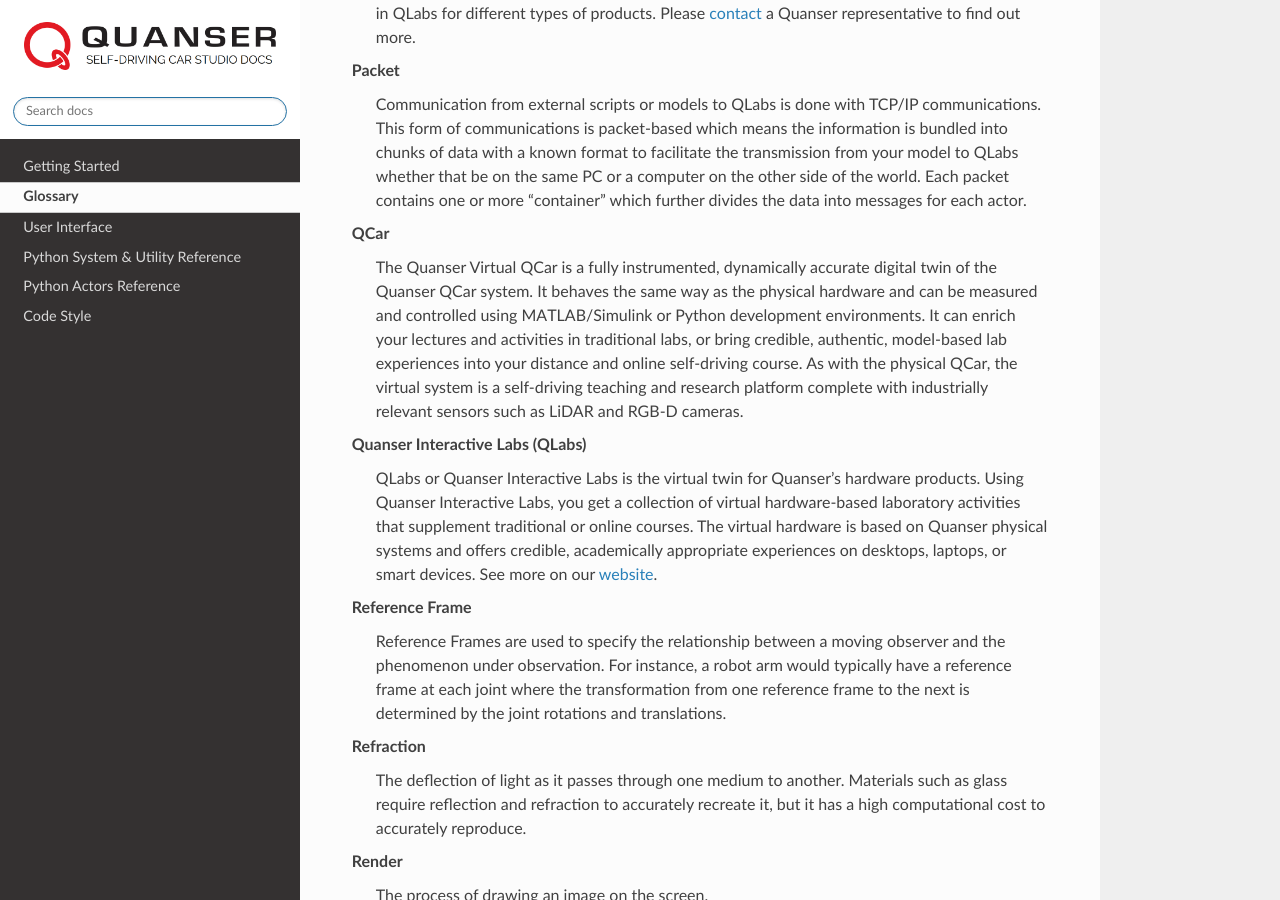
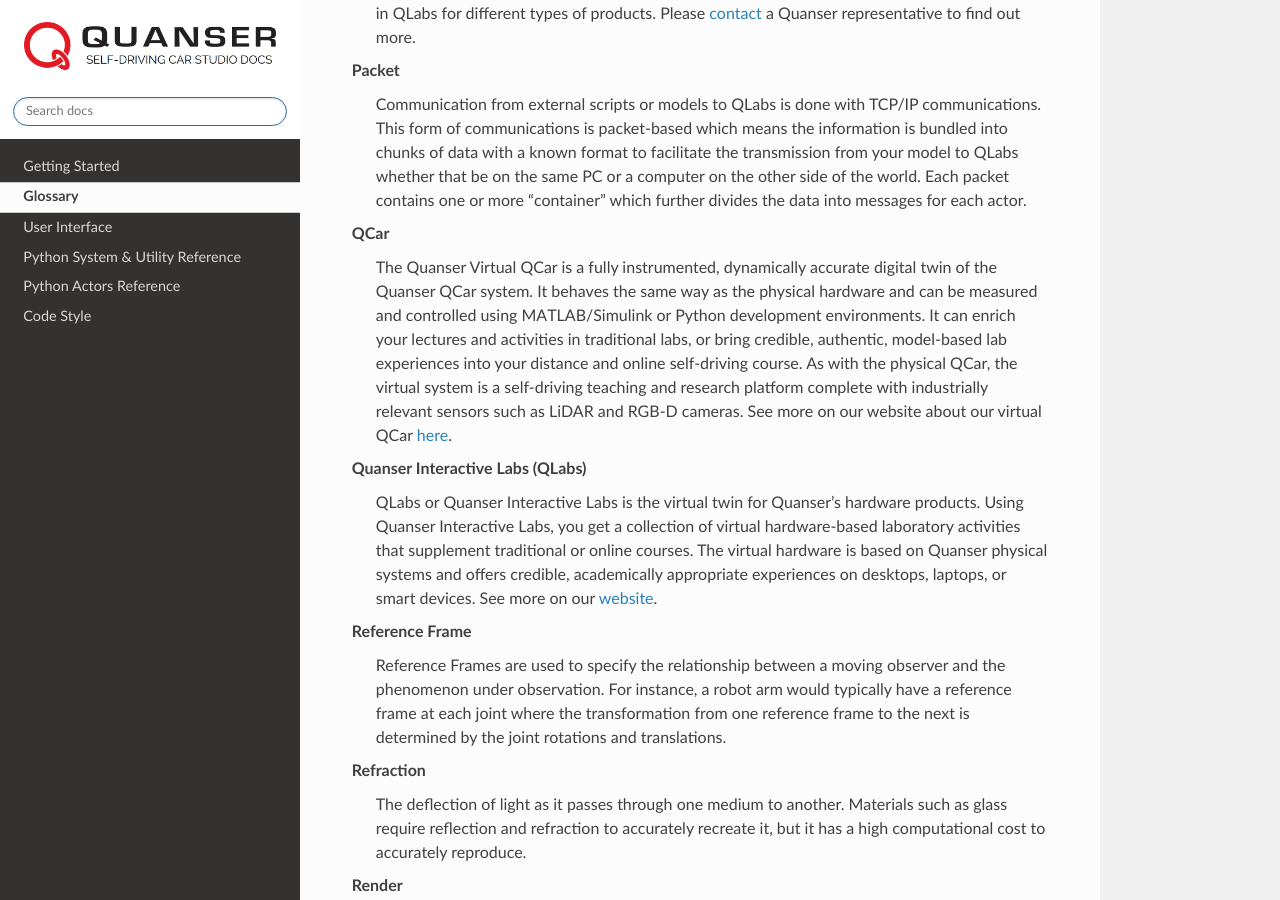
Before and after one commit to kjfullert/testing, a Sphinx documentation site: the page built from python/docs/source/Glossary.rst, in a window 1280 px wide and 900 px high, scrolled down 1382 px. Built offline with Sphinx 7.4.7 and the Read the Docs theme 2.0.0, drawn with Linux system fonts in a browser that asks for light colours; pages that are not in the unit, such as notebooks, are missing from menus.

Commit message:
updates for murtaza

```diff
--- a/python/docs/source/Glossary.rst
+++ b/python/docs/source/Glossary.rst
@@ -74,7 +74,8 @@
         lectures and activities in traditional labs, or bring credible, authentic, model-based lab
         experiences into your distance and online self-driving course. As with the physical QCar,
         the virtual system is a self-driving teaching and research platform complete with
-        industrially relevant sensors such as LiDAR and RGB-D cameras.
+        industrially relevant sensors such as LiDAR and RGB-D cameras. See more on our website about
+        our virtual QCar `here <https://www.quanser.com/products/qlabs-virtual-qcar/>`__.
 
     Quanser Interactive Labs (QLabs)
         QLabs or Quanser Interactive Labs is the virtual twin for Quanser's hardware products.
--- a/python/docs/source/conf.py
+++ b/python/docs/source/conf.py
@@ -19,7 +19,7 @@
 
 # -- Project information -----------------------------------------------------
 
-project = "Quanser's Self Driving Car Virtual Studio Documentation"
+project = "Quanser's Virtual QCar Documentation"
 copyright = '2022, Quanser'
 author = 'Quanser'
 
@@ -54,7 +54,6 @@
 # This pattern also affects html_static_path and html_extra_path.
 exclude_patterns = []
 
-
 # -- Options for HTML output -------------------------------------------------
 
 # The theme to use for HTML and HTML Help pages.  See the documentation for
--- a/python/docs/source/index.rst
+++ b/python/docs/source/index.rst
@@ -25,7 +25,7 @@
 ============
 We are always striving to improve our documentation.
 You can help by submitting pull requests for fixes or issues for suggestions on our GitHub repository.
-See our :ref:`Code Style`` page for more information about how to contribute and our coding practices.
+See our :ref:`Code Style` page for more information about how to contribute and our coding practices.
 
 ----------------------------------------------------------------------------------------------------
 
```
Also changed, not shown: python/docs/source/Getting Started.rst (+25 -11 lines), python/docs/source/User Interface.rst (+7 -5 lines).
